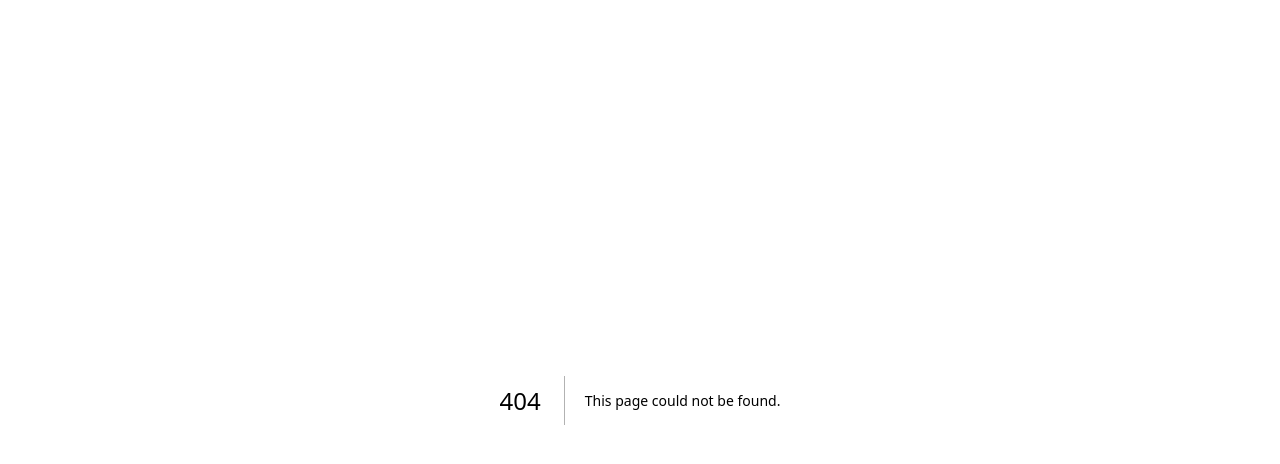
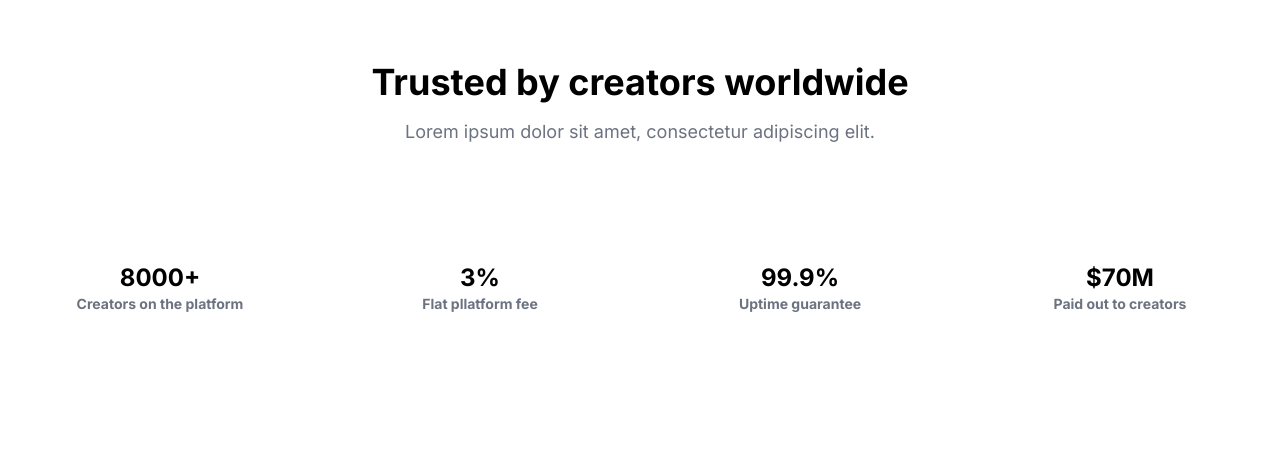
Before and after one commit to Mangb0/cyh-livable-next, a Next.js app: page /b in a window 1280 px wide. Before the commit this address had no page. Shown: the top 464 px of the page. Built offline with nearby package versions, Linux system fonts and the light colour scheme.

Commit message:
b 페이지 추가 및 SSR 적용

```diff
--- /dev/null
+++ b/src/app/b/layout.tsx
@@ -0,0 +1,15 @@
+export default function LayoutB({
+  children,
+}: Readonly<{ children: React.ReactNode }>) {
+  return (
+    <div className="flex flex-col">
+      <div className="flex flex-col justify-center items-center h-52 gap-4">
+        <p className="text-4xl font-bold">Trusted by creators worldwide</p>
+        <p className="text-lg text-gray-500">
+          Lorem ipsum dolor sit amet, consectetur adipiscing elit.
+        </p>
+      </div>
+      {children}
+    </div>
+  )
+}
--- /dev/null
+++ b/src/app/b/page.tsx
@@ -0,0 +1,34 @@
+import { getTimeoutData } from '@/utils/getTimeoutData'
+
+interface Data {
+  creaters: number
+  platformFeePercent: number
+  uptimePercent: number
+  paidCreaters: string
+}
+
+export default async function PageB() {
+  const data = (await getTimeoutData()) as Data
+  const { creaters, platformFeePercent, uptimePercent, paidCreaters } = data
+
+  return (
+    <div className="flex flex-grow justify-center items-center w-full h-40 font-bold">
+      <div className="flex flex-col flex-1 items-center">
+        <p className="text-2xl">{creaters}+</p>
+        <p className="text-sm text-gray-500">Creators on the platform</p>
+      </div>
+      <div className="flex flex-col flex-1 items-center">
+        <p className="text-2xl">{platformFeePercent}%</p>
+        <p className="text-sm text-gray-500">Flat pllatform fee</p>
+      </div>
+      <div className="flex flex-col flex-1 items-center">
+        <p className="text-2xl">{uptimePercent}%</p>
+        <p className="text-sm text-gray-500">Uptime guarantee</p>
+      </div>
+      <div className="flex flex-col flex-1 items-center">
+        <p className="text-2xl font-bold">${paidCreaters}</p>
+        <p className="text-sm text-gray-500">Paid out to creators</p>
+      </div>
+    </div>
+  )
+}
```
